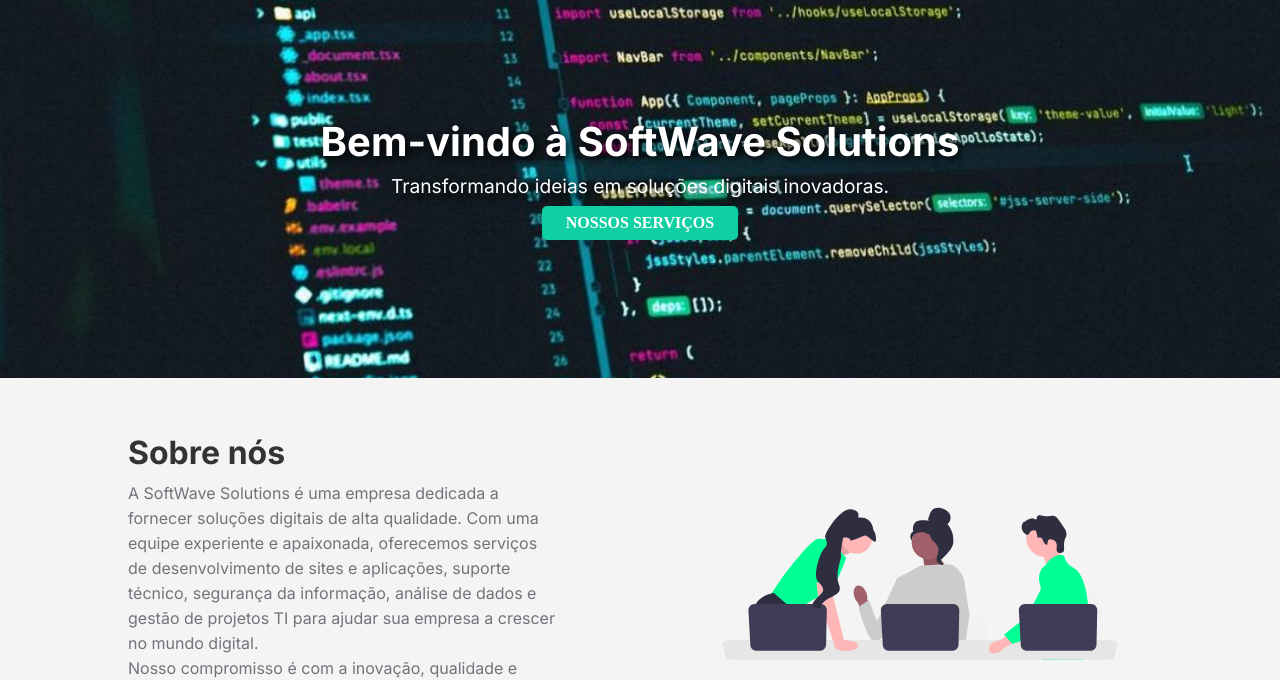
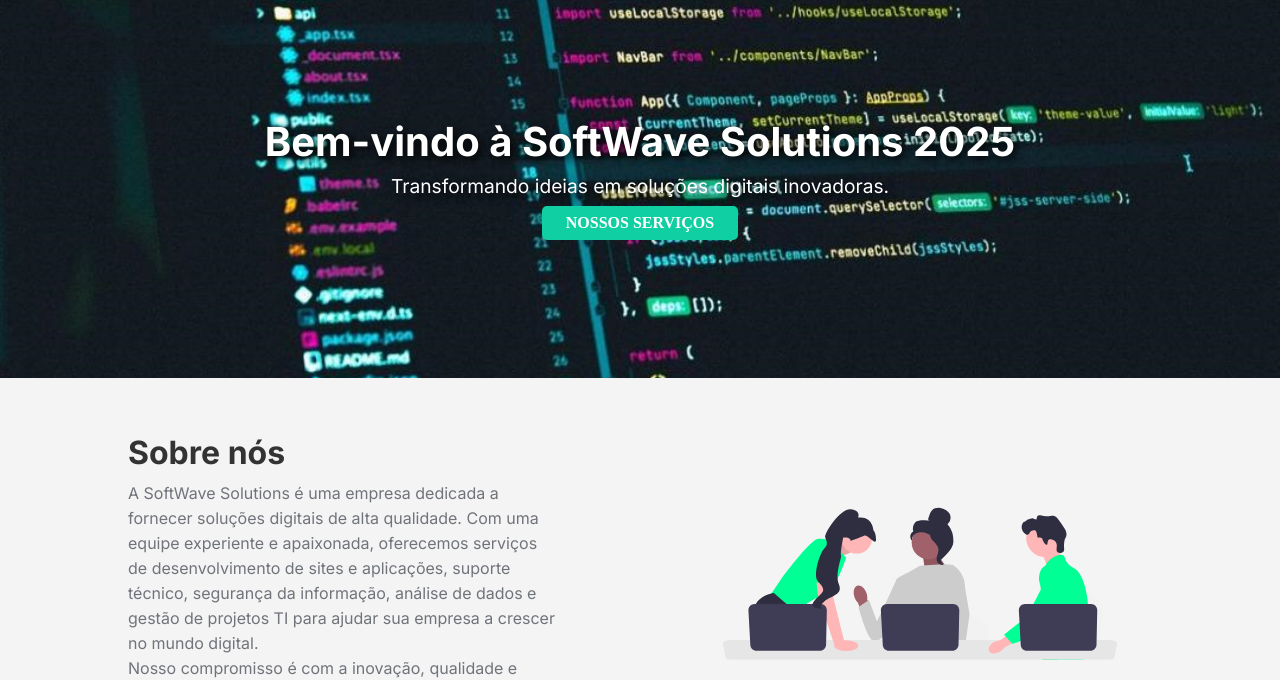
Before and after one commit to SoftWaveSolutions/SoftWave-Solutions, an Eleventy site: page index.html in a window 1280 px wide. Shown: the part 122-802 px from the top of the page. Built offline with nearby package versions, Linux system fonts and the light colour scheme; Eleventy itself is replaced by a stand-in of ours; files that its build step writes are made by us from their sources.

Commit message:
teste de commit e att da pagina

```diff
--- a/index.html
+++ b/index.html
@@ -39,7 +39,7 @@
     </header>
     <main>
         <section class="banner-container">
-            <h1>Bem-vindo à SoftWave Solutions</h1>
+            <h1>Bem-vindo à SoftWave Solutions 2025</h1>
             <p>Transformando ideias em soluções digitais inovadoras.</p>
             <a href="services.html" class="btn">Nossos Serviços</a>
         </section>
```
